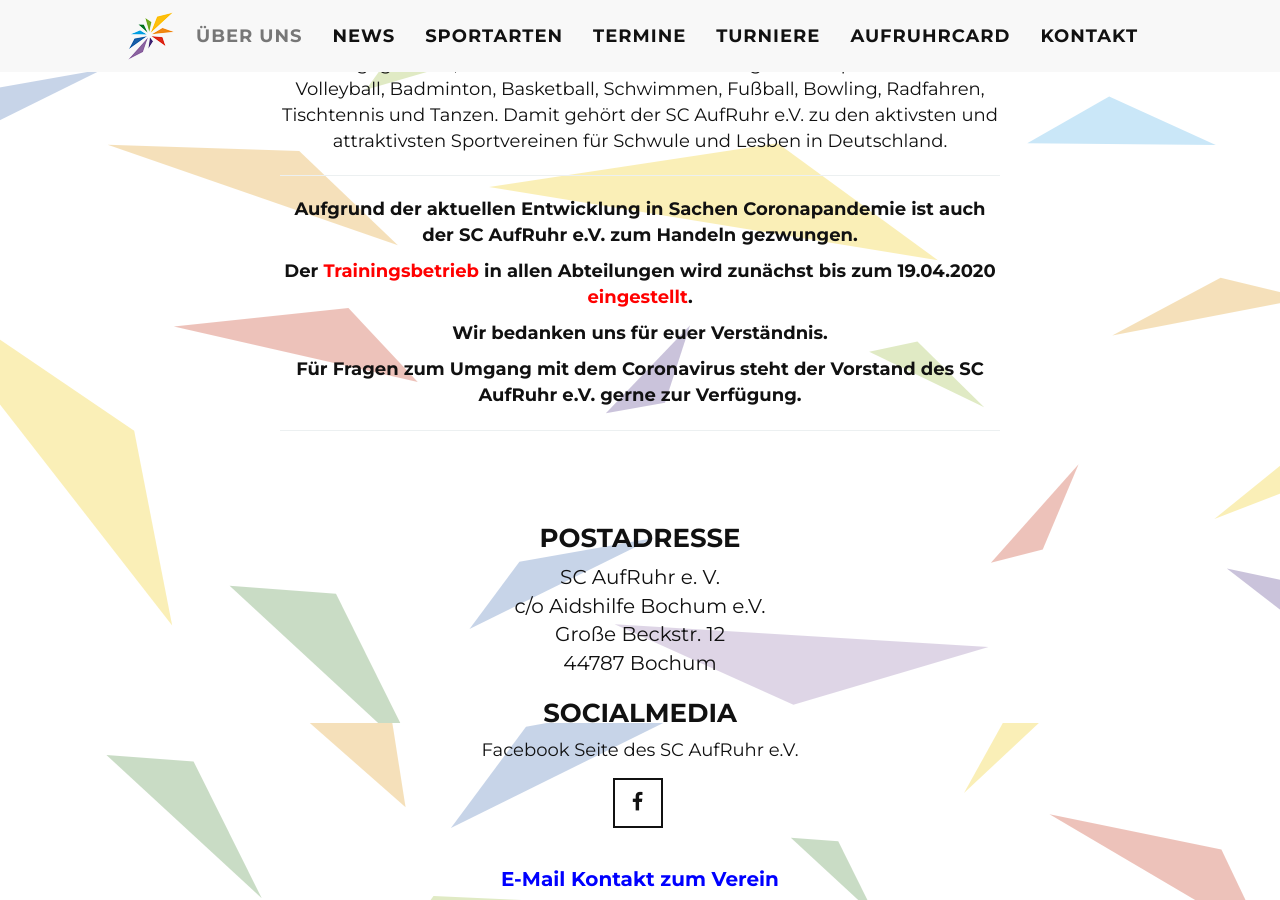
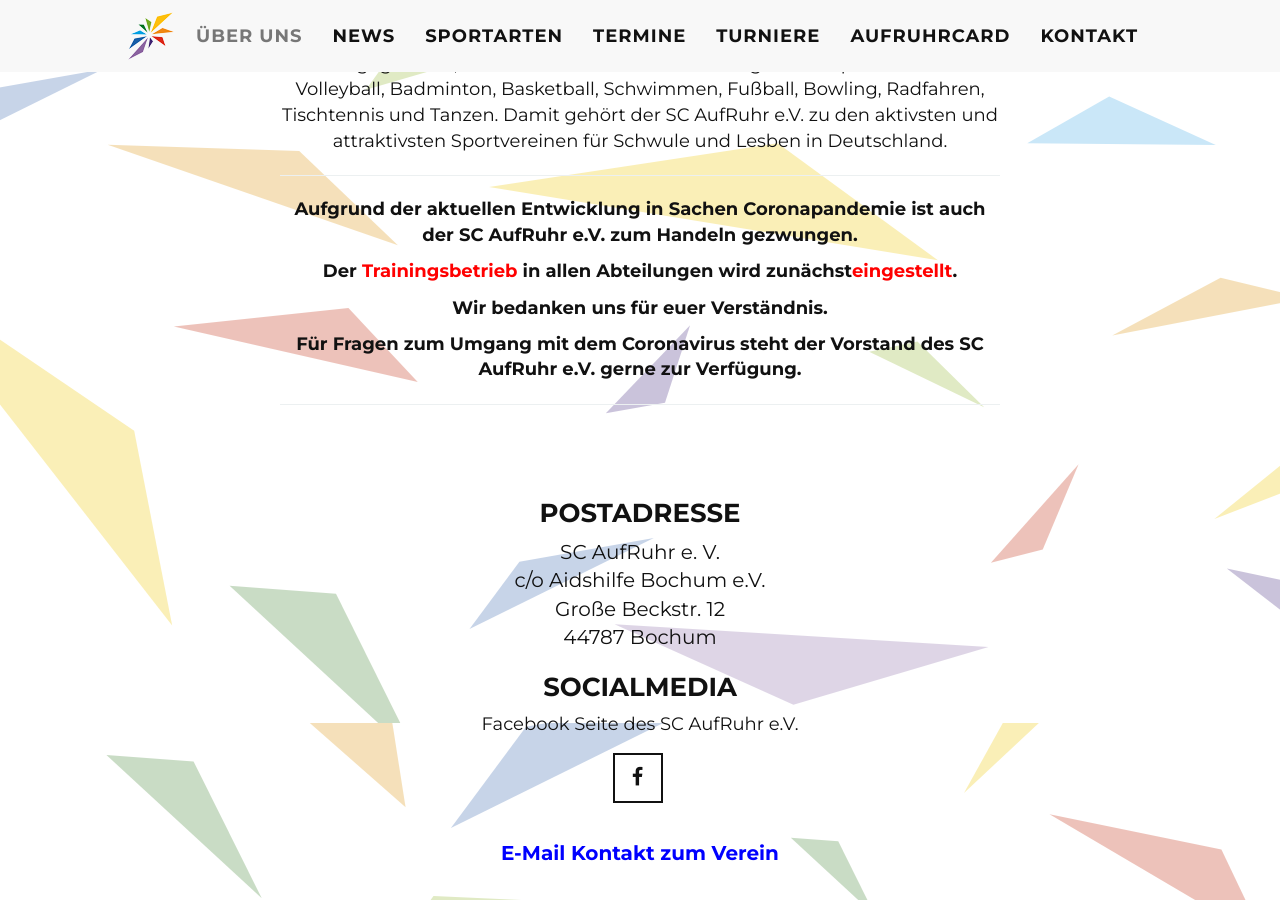
Before and after one commit to scarweb/scarweb.github.io, a Jekyll site: the page built from index.html, in a window 1280 px wide and 900 px high, scrolled down 1077 px. Built offline with Jekyll 4.4.1, drawn with Linux system fonts in a browser that asks for light colours; comment, search, counter and statistics services are not loaded.

Commit message:
Update about.html

```diff
--- a/_includes/about.html
+++ b/_includes/about.html
@@ -20,7 +20,7 @@
 </p></p><hr size="1" noshade>
 <b>Aufgrund der aktuellen Entwicklung in Sachen Coronapandemie ist auch der
 SC AufRuhr e.V.  zum Handeln gezwungen.<br><p></p>
-Der <font color="#FF0000">Trainingsbetrieb</font> in allen Abteilungen wird zunächst bis zum 19.04.2020 <font color="#FF0000">eingestellt</font>.<br>
+Der <font color="#FF0000">Trainingsbetrieb</font> in allen Abteilungen wird zunächst<font color="#FF0000">eingestellt</font>.<br>
 <p></p>
 Wir bedanken uns für euer Verständnis.<p></p>
 Für Fragen zum Umgang mit dem Coronavirus steht der Vorstand des SC AufRuhr e.V. gerne zur Verfügung.</b>
```
